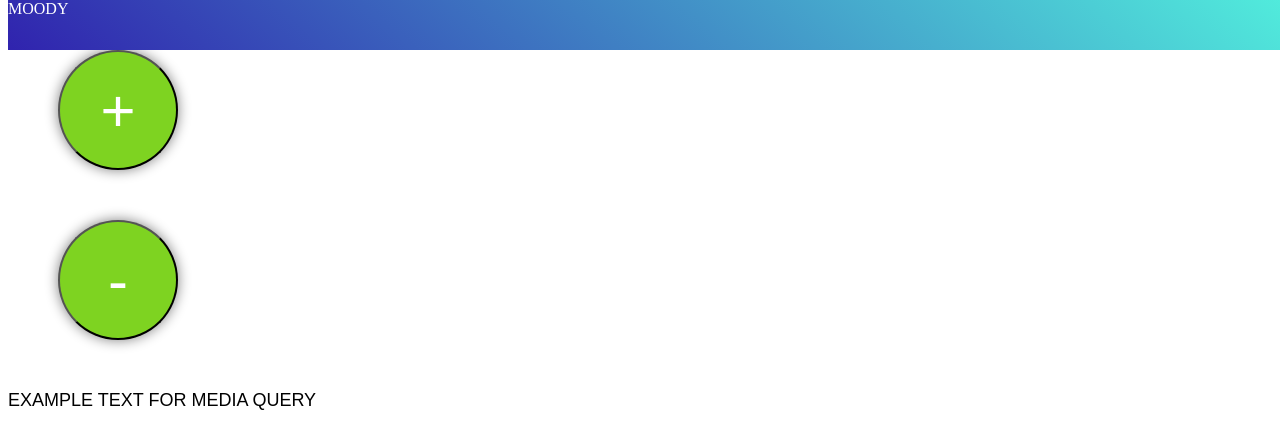
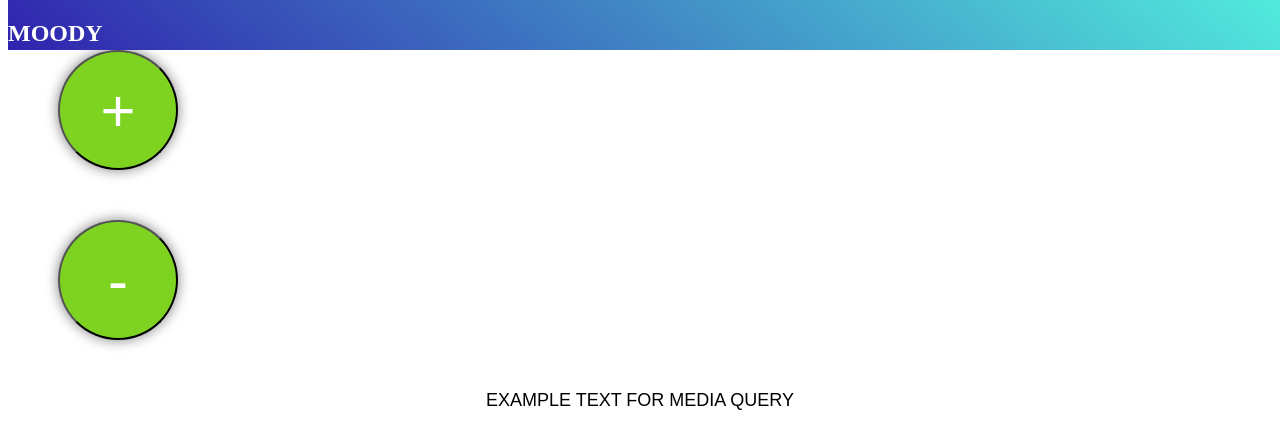
Before and after one commit to Sav0narola/my-app, a React (Create React App) app: page / in a window 1280 px wide. Shown: the top 448 px of the page. Built offline with nearby package versions, Linux system fonts and the light colour scheme.

Commit message:
refactored components from index.js into app.js

```diff
--- a/public/index.html
+++ b/public/index.html
@@ -26,12 +26,6 @@
       You need to enable JavaScript to run this app.
     </noscript>
 
-    <div id="head"></div>
-
-    <div id="button1"></div>
-
-    <div id="button2"></div>
-
     <div id="main"></div>
 
     <!--
--- a/src/App.js
+++ b/src/App.js
@@ -1,18 +1,16 @@
 import React, { Component } from 'react';
-import logo from './logo.svg';
-import './css/style.css';
+import Button from "./components/Button";
+import SimpleText from "./components/SimpleText";
+import Header from "./components/Header";
 
 class App extends Component {
   render() {
     return (
       <div className="App">
-        <header className="App-header">
-          <img src={logo} className="App-logo" alt="logo" />
-          <h1 className="App-title">Welcome to React</h1>
-        </header>
-        <p className="App-intro">
-          To get started, edit <code>src/App.js</code> and save to reload.
-        </p>
+          <Header className="App-header"/>
+          <Button buttonName={'+'} color={'#7ED321'}/>
+          <Button buttonName={'-'} color={'#D0021B'}/>
+          <SimpleText />
       </div>
     );
   }
--- a/src/components/Header.js
+++ b/src/components/Header.js
@@ -3,7 +3,7 @@ import React from "react";
 const Header = () => (
     <header className={'head'}>
         <nav>
-            <span>moody</span>
+            <h1>moody</h1>
         </nav>
     </header>
 );
--- a/src/index.js
+++ b/src/index.js
@@ -3,17 +3,6 @@ import { render } from 'react-dom';
 import './css/style.css';
 import App from './App';
 import registerServiceWorker from './registerServiceWorker';
-import Button from "./components/Button";
-import SimpleText from "./components/SimpleText";
-import Header from "./components/Header";
 
 render(<App />, document.getElementById('main'));
 registerServiceWorker();
-
-render (<Button buttonName={'+'} color={'#7ED321'}/>, document.querySelector('#button1'));
-
-render (<Button buttonName={'-'} color={'#D0021B'}/>, document.querySelector('#button2'));
-
-render (<SimpleText/>, document.querySelector('#main'));
-
-render(<Header/>, document.querySelector('#head'));
```
Also changed, not shown: src/images/logo.svg (added), src/logo.svg (deleted).
